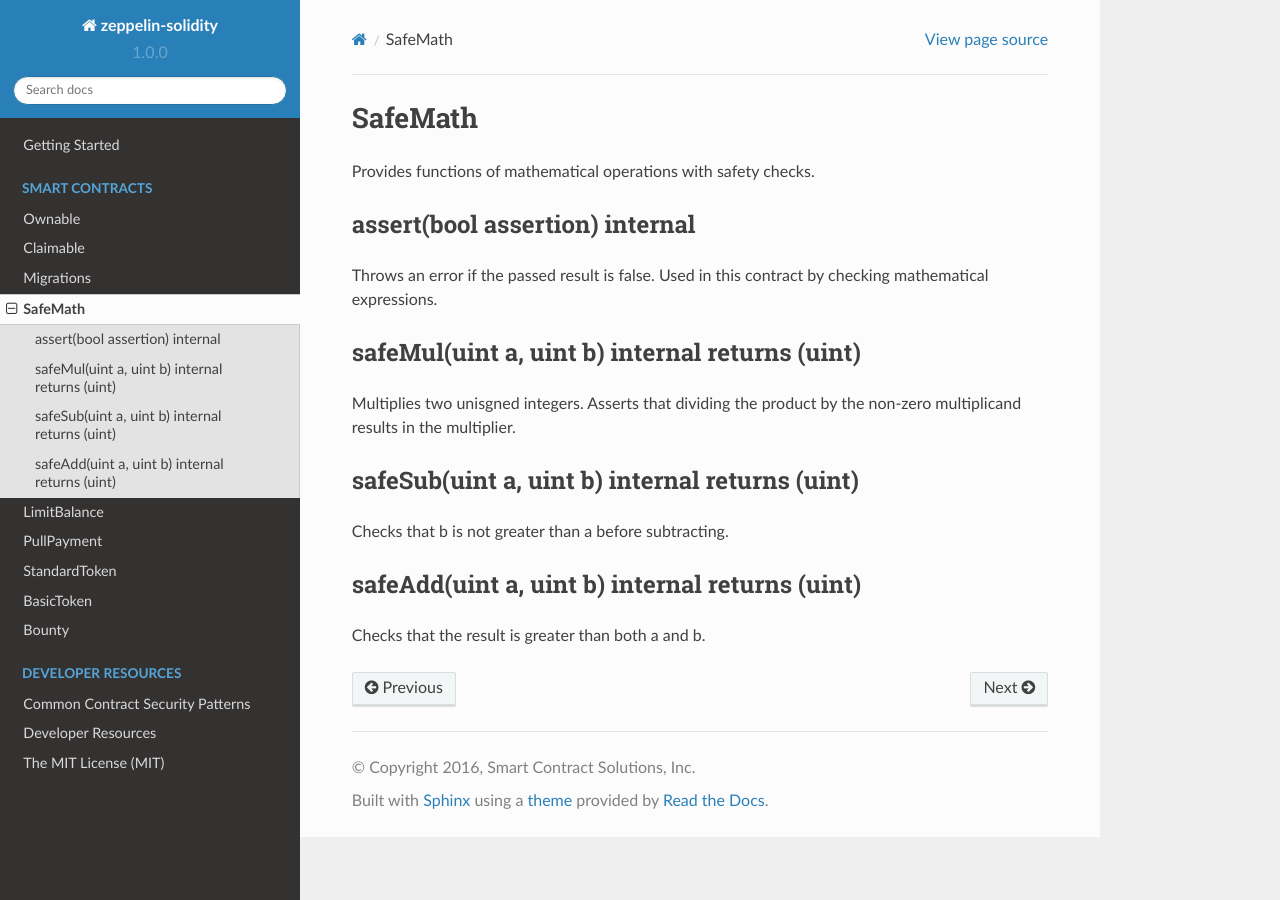
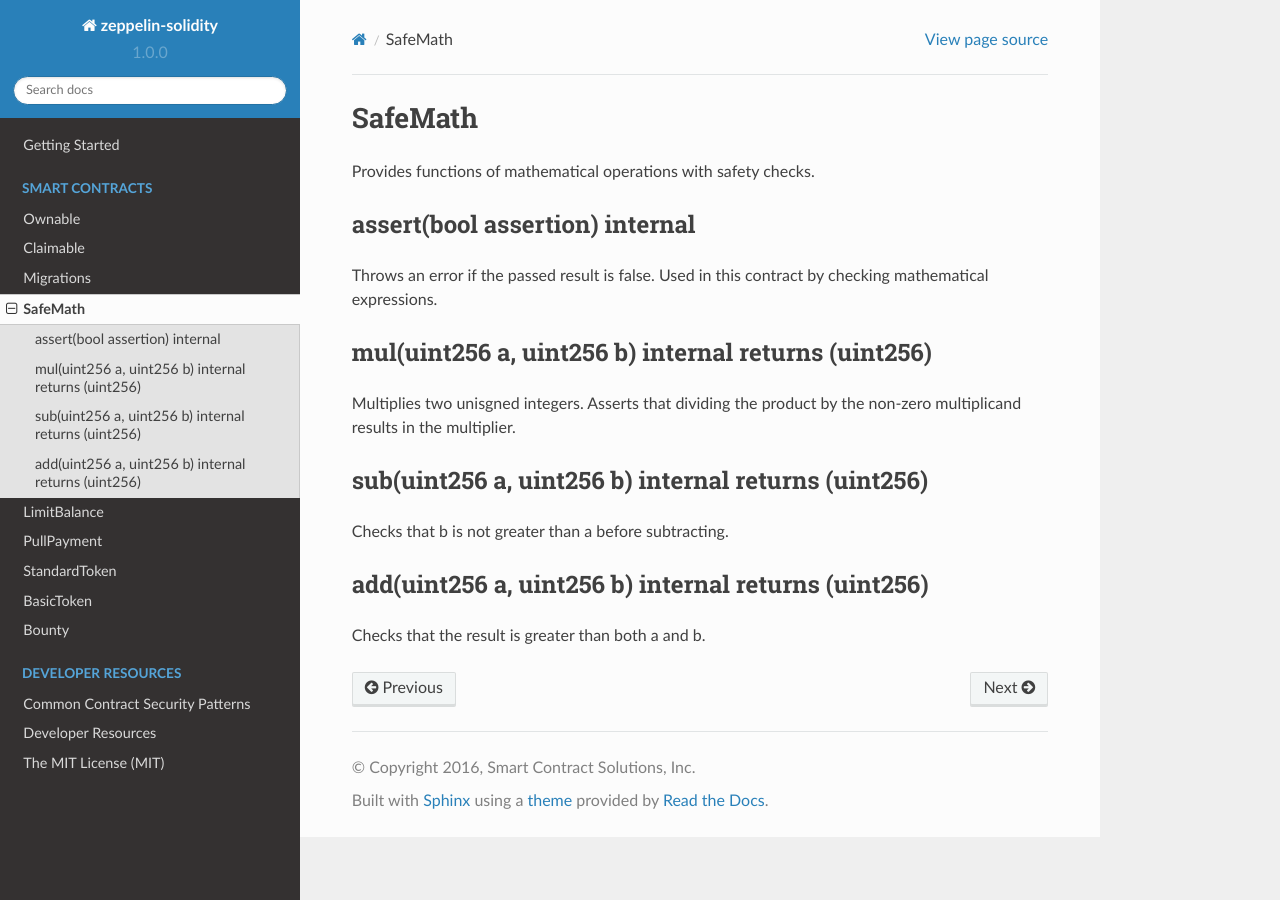
Before and after one commit to OneDev0411/pancake-swap-core, a Sphinx documentation site: the page built from docs/source/safemath.rst, in a window 1280 px wide. Built offline with Sphinx 7.4.7 and the Read the Docs theme 2.0.0, drawn with Linux system fonts in a browser that asks for light colours; pages that are not in the unit, such as notebooks, are missing from menus.

Commit message:
update according to changes in #288

```diff
--- a/docs/source/safemath.rst
+++ b/docs/source/safemath.rst
@@ -8,17 +8,17 @@ assert(bool assertion) internal
 
 Throws an error if the passed result is false. Used in this contract by checking mathematical expressions.
 
-safeMul(uint a, uint b) internal returns (uint)
+mul(uint256 a, uint256 b) internal returns (uint256)
 """""""""""""""""""""""""""""""""""""""""""""""""
 
 Multiplies two unisgned integers. Asserts that dividing the product by the non-zero multiplicand results in the multiplier.
 
-safeSub(uint a, uint b) internal returns (uint)
+sub(uint256 a, uint256 b) internal returns (uint256)
 """""""""""""""""""""""""""""""""""""""""""""""""
 
 Checks that b is not greater than a before subtracting.
 
-safeAdd(uint a, uint b) internal returns (uint)
+add(uint256 a, uint256 b) internal returns (uint256)
 """""""""""""""""""""""""""""""""""""""""""""""""
 
 Checks that the result is greater than both a and b.
```
Also changed, not shown: docs/source/math.rst (added, +24 -0 lines).
